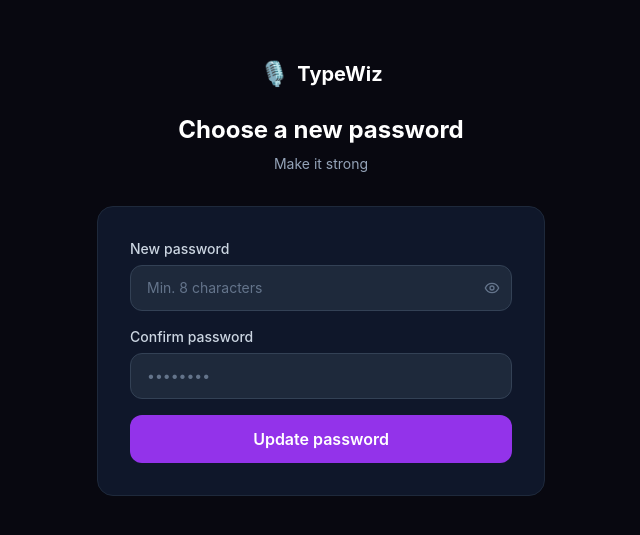
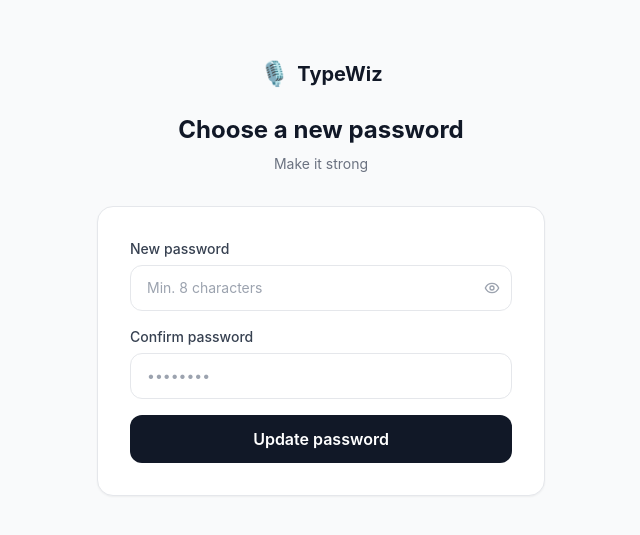
Before and after one commit to GolfChariotsMike/typewiz, a React (Vite) app: page /reset-password in a window 1280 px wide. Shown: the part 123-658 px from the top of the page, without its empty margins (319-959 px from the left). Built offline with nearby package versions, Linux system fonts and the light colour scheme; no server answers.

Commit message:
style: match landing page white theme (remove dark/purple, gray-900 buttons)

```diff
--- a/src/pages/auth/ResetPassword.tsx
+++ b/src/pages/auth/ResetPassword.tsx
@@ -29,26 +29,26 @@
   }
 
   return (
-    <div className="min-h-screen bg-[#080810] flex items-center justify-center px-6">
+    <div className="min-h-screen bg-gray-50 flex items-center justify-center px-6">
       <div className="w-full max-w-md">
         <div className="text-center mb-8">
           <Link to="/" className="inline-flex items-center gap-2 mb-6">
             <span className="text-2xl">🎙️</span>
-            <span className="text-xl font-bold text-white">TypeWiz</span>
+            <span className="text-xl font-bold text-gray-900">TypeWiz</span>
           </Link>
-          <h1 className="text-2xl font-bold text-white mb-2">Choose a new password</h1>
-          <p className="text-slate-400 text-sm">Make it strong</p>
+          <h1 className="text-2xl font-bold text-gray-900 mb-2">Choose a new password</h1>
+          <p className="text-gray-500 text-sm">Make it strong</p>
         </div>
 
-        <div className="bg-slate-900 border border-slate-800 rounded-2xl p-8">
+        <div className="bg-white border border-gray-200 rounded-2xl p-8 shadow-sm">
           {error && (
-            <div className="bg-red-900/30 border border-red-800/50 text-red-300 text-sm px-4 py-3 rounded-xl mb-4">
+            <div className="bg-red-50 border border-red-200 text-red-600 text-sm px-4 py-3 rounded-xl mb-4">
               {error}
             </div>
           )}
           <form onSubmit={handleSubmit} className="space-y-4">
             <div>
-              <label className="block text-sm font-medium text-slate-300 mb-1.5">New password</label>
+              <label className="block text-sm font-medium text-gray-700 mb-1.5">New password</label>
               <div className="relative">
                 <input
                   type={showPassword ? 'text' : 'password'}
@@ -57,32 +57,32 @@
                   required
                   minLength={8}
                   placeholder="Min. 8 characters"
-                  className="w-full bg-slate-800 border border-slate-700 rounded-xl px-4 py-3 pr-12 text-white placeholder-slate-500 text-sm focus:outline-none focus:border-purple-600 transition-colors"
+                  className="w-full bg-white border border-gray-200 rounded-xl px-4 py-3 pr-12 text-gray-900 placeholder-gray-400 text-sm focus:outline-none focus:border-gray-400 transition-colors"
                 />
                 <button
                   type="button"
                   onClick={() => setShowPassword(!showPassword)}
-                  className="absolute right-3 top-1/2 -translate-y-1/2 text-slate-500 hover:text-slate-300"
+                  className="absolute right-3 top-1/2 -translate-y-1/2 text-gray-400 hover:text-gray-600"
                 >
                   {showPassword ? <EyeOff className="w-4 h-4" /> : <Eye className="w-4 h-4" />}
                 </button>
               </div>
             </div>
             <div>
-              <label className="block text-sm font-medium text-slate-300 mb-1.5">Confirm password</label>
+              <label className="block text-sm font-medium text-gray-700 mb-1.5">Confirm password</label>
               <input
                 type="password"
                 value={confirm}
                 onChange={e => setConfirm(e.target.value)}
                 required
                 placeholder="••••••••"
-                className="w-full bg-slate-800 border border-slate-700 rounded-xl px-4 py-3 text-white placeholder-slate-500 text-sm focus:outline-none focus:border-purple-600 transition-colors"
+                className="w-full bg-white border border-gray-200 rounded-xl px-4 py-3 text-gray-900 placeholder-gray-400 text-sm focus:outline-none focus:border-gray-400 transition-colors"
               />
             </div>
             <button
               type="submit"
               disabled={loading}
-              className="w-full bg-purple-600 hover:bg-purple-500 disabled:opacity-50 text-white py-3 rounded-xl font-semibold transition-colors"
+              className="w-full bg-gray-900 hover:bg-gray-700 disabled:opacity-50 text-white py-3 rounded-xl font-semibold transition-all hover:scale-105"
             >
               {loading ? 'Updating...' : 'Update password'}
             </button>
```
